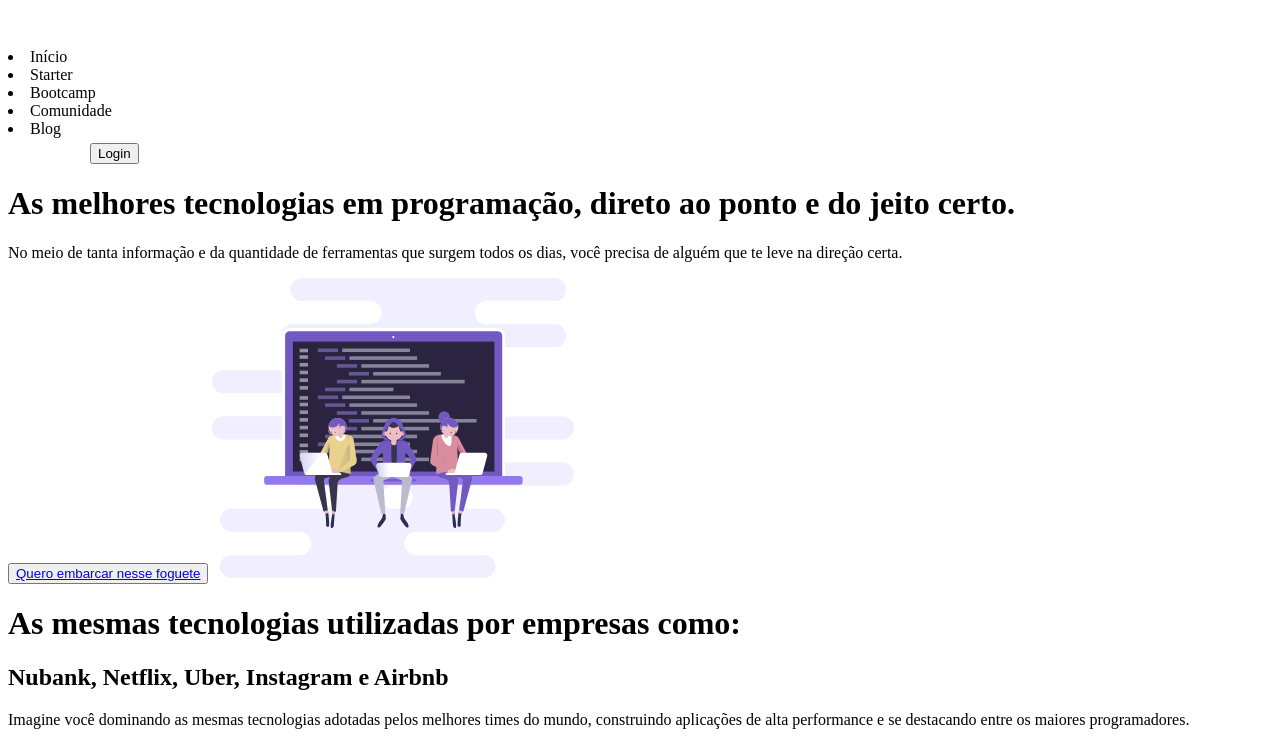
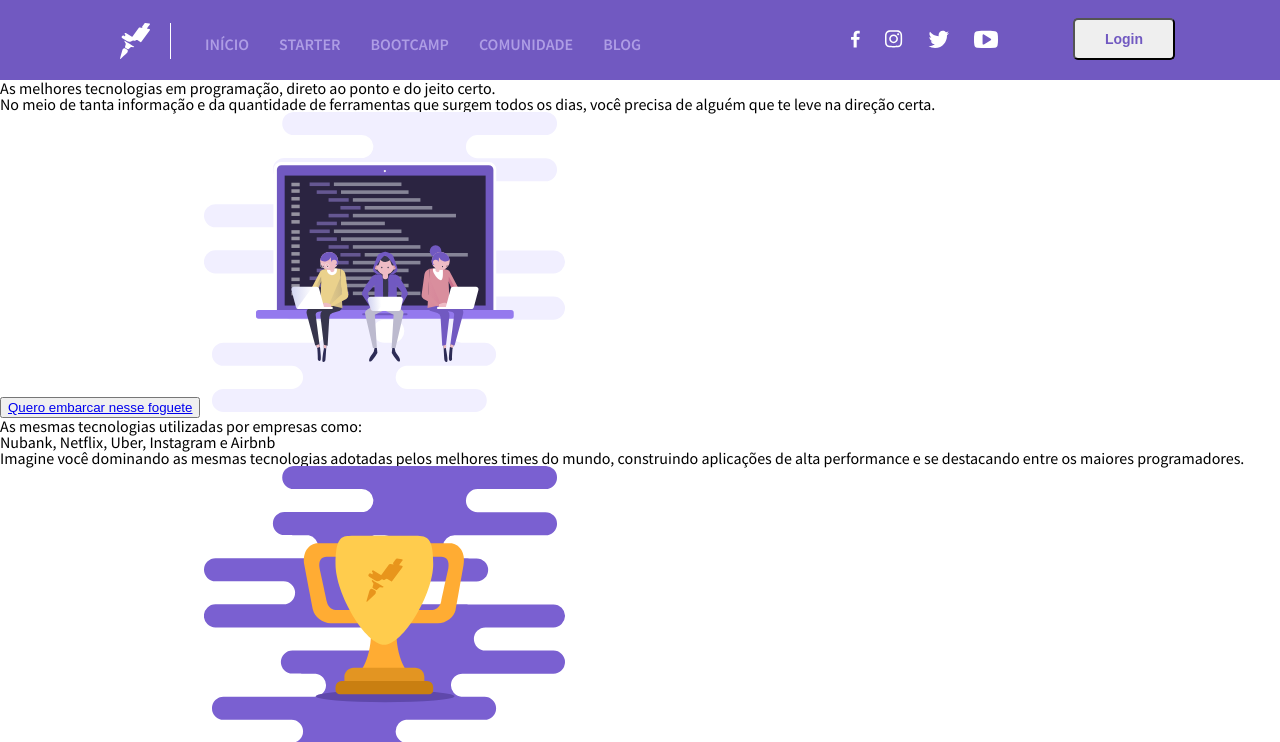
Before and after one commit to kevinedeger/copia-rocketseatSite, a plain HTML site: page index.html in a window 1280 px wide. Shown: the top 742 px of the page. Drawn offline with Linux system fonts and the light colour scheme.

Commit message:
adiciona o CSS do Header

```diff
--- /dev/null
+++ b/CSS/reset.css
@@ -0,0 +1,48 @@
+/* http://meyerweb.com/eric/tools/css/reset/
+   v2.0 | 20110126
+   License: none (public domain)
+*/
+
+html, body, div, span, applet, object, iframe,
+h1, h2, h3, h4, h5, h6, p, blockquote, pre,
+a, abbr, acronym, address, big, cite, code,
+del, dfn, em, img, ins, kbd, q, s, samp,
+small, strike, strong, sub, sup, tt, var,
+b, u, i, center,
+dl, dt, dd, ol, ul, li,
+fieldset, form, label, legend,
+table, caption, tbody, tfoot, thead, tr, th, td,
+article, aside, canvas, details, embed,
+figure, figcaption, footer, header, hgroup,
+menu, nav, output, ruby, section, summary,
+time, mark, audio, video {
+	margin: 0;
+	padding: 0;
+	border: 0;
+	font-size: 100%;
+	font: inherit;
+	vertical-align: baseline;
+}
+/* HTML5 display-role reset for older browsers */
+article, aside, details, figcaption, figure,
+footer, header, hgroup, menu, nav, section {
+	display: block;
+}
+body {
+	line-height: 1;
+}
+ol, ul {
+	list-style: none;
+}
+blockquote, q {
+	quotes: none;
+}
+blockquote:before, blockquote:after,
+q:before, q:after {
+	content: '';
+	content: none;
+}
+table {
+	border-collapse: collapse;
+	border-spacing: 0;
+}
--- a/CSS/style.css
+++ b/CSS/style.css
@@ -0,0 +1,98 @@
+/* Geral */
+
+* {
+  box-sizing: border-box;
+}
+
+body {
+  font-family: "Source Sans Pro", sans-serif;
+}
+
+
+/* Cabeçalho e Navbar */
+
+
+.container-header {
+  width: 100%;
+  height: 80px;
+  color: #FFF;
+  background: #7159c1;
+  transition: all 0.2s ease 0s;
+}
+
+.horizontal-navbar {
+  max-width: 1070px;
+  display: flex;
+  flex-direction: row;
+  justify-content: space-between;
+  align-items: center;
+  margin:  auto;
+}
+
+.buttons-navbar img {
+  border-right: 1px solid #FFF;
+  padding: 0 20px 0 0;
+  margin: 23px 20px 0 15px ;
+}
+
+.buttons-navbar ul {
+  display: flex;
+  flex-direction: row;
+}
+
+.buttons-navbar ul li:first-child {
+  margin: 0;
+}
+
+.buttons-navbar ul li {
+  text-transform: uppercase;
+  font-weight: 600;
+  margin: 0 0 0 30px;
+}
+
+.buttons-navbar ul li a {
+  color: #ae9de5;
+  position: relative;
+  text-decoration: none;
+  transition: all 150ms linear 0;
+  left: 100px;
+  bottom: 25px;
+}
+
+.buttons-navbar ul li a:hover {
+  color: #FFF;
+  border-bottom: 3px solid #FFF;
+  transition: all 0.2s ease 0s;
+}
+
+.social-icons {
+  display: flex;
+  flex-direction: row;
+  align-items: center;
+}
+
+.social-icons a:first-child {
+  margin: auto 5px auto 300px;
+}
+
+.social-icons a {
+  height: 18px;
+  margin: auto 5px auto 20px
+}
+
+.social-icons a img {
+  height: 100%;
+  width: auto;
+}
+
+.button-header {
+  margin-left: 60px;
+  line-height: 38px;
+  font-size: 14px;
+  font-weight: 600;
+  color: #7159c1;
+  padding: 0 30px;
+  text-decoration: none;
+  border-radius: 5px;
+  cursor: pointer;
+}
--- a/index.html
+++ b/index.html
@@ -5,29 +5,48 @@
     <meta charset="UTF-8">
     <meta name="viewport" content="width=device-width, initial-scale=1.0">
     <title>Rocketseat | A menor distância entre você e seus objetivos como programador</title>
+    <link rel="stylesheet" href="CSS/reset.css">
     <link rel="stylesheet" href="CSS/style.css">
+    <link href="https://fonts.googleapis.com/css?family=Source+Sans+Pro:200,300,400,600,700,900&display=swap" rel="stylesheet">
 
   </head>
   <body>
-    <header>
+
+      <header class="container-header">
+
+        <div class="horizontal-navbar">
+
+          <nav class="buttons-navbar">
+
             <a href="https://rocketseat.com.br/"><img class="logo-header" src="/Images/logo-rocketseat.svg" alt="Logo Rocketseat"></a>
 
-      <nav class="menu">
-        <li><a href="#"></a>Início</li>
-        <li><a href="#"></a>Starter</li>
-        <li><a href="#"></a>Bootcamp</li>
-        <li><a href="#"></a>Comunidade</li>
-        <li><a href="#"></a>Blog</li>
+
+            <ul>
+              <li><a href="#">Início</a></li>
+              <li><a href="#">Starter</a></li>
+              <li><a href="#">Bootcamp</a></li>
+              <li><a href="#">Comunidade</a></li>
+              <li><a href="#">Blog</a></li>
+            </ul>
+
           </nav>
 
-      <a class="social-icons" href="https://www.facebook.com/rocketseat" target="_blank"><img src="/Images/facebook.svg" alt="Ícone do Facebook"></a>
-      <a class="social-icons" href="https://www.instagram.com/rocketseat_oficial/" target="_blank"><img src="/Images/instagram.svg" alt="Ícone do Instagram"></a>
-      <a class="social-icons" href="https://twitter.com/rocketseat" target="_blank"><img src="/Images/twitter.svg" alt="Ícone do Twitter"></a>
-      <a class="social-icons" href="https://www.youtube.com/rocketseat" target="_blank"><img src="/Images/youtube.svg" alt="Ícone do Youtube"></a>
+          <div class="social-icons">
+
+            <a href="https://www.facebook.com/rocketseat" target="_blank"><img src="/Images/facebook.svg" alt="Ícone do Facebook"></a>
+            <a href="https://www.instagram.com/rocketseat_oficial/" target="_blank"><img src="/Images/instagram.svg" alt="Ícone do Instagram"></a>
+            <a href="https://twitter.com/rocketseat" target="_blank"><img src="/Images/twitter.svg" alt="Ícone do Twitter"></a>
+            <a href="https://www.youtube.com/rocketseat" target="_blank"><img src="/Images/youtube.svg" alt="Ícone do Youtube"></a>
+
+          </div>
+
 
           <button class="button-header">
             <a>Login</a>
           </button>
+
+        </div>
+
       </header>
 
     <div id="container">
```
Also changed, not shown: 1 other file. Lines whose indentation alone changed are shown as unchanged.
